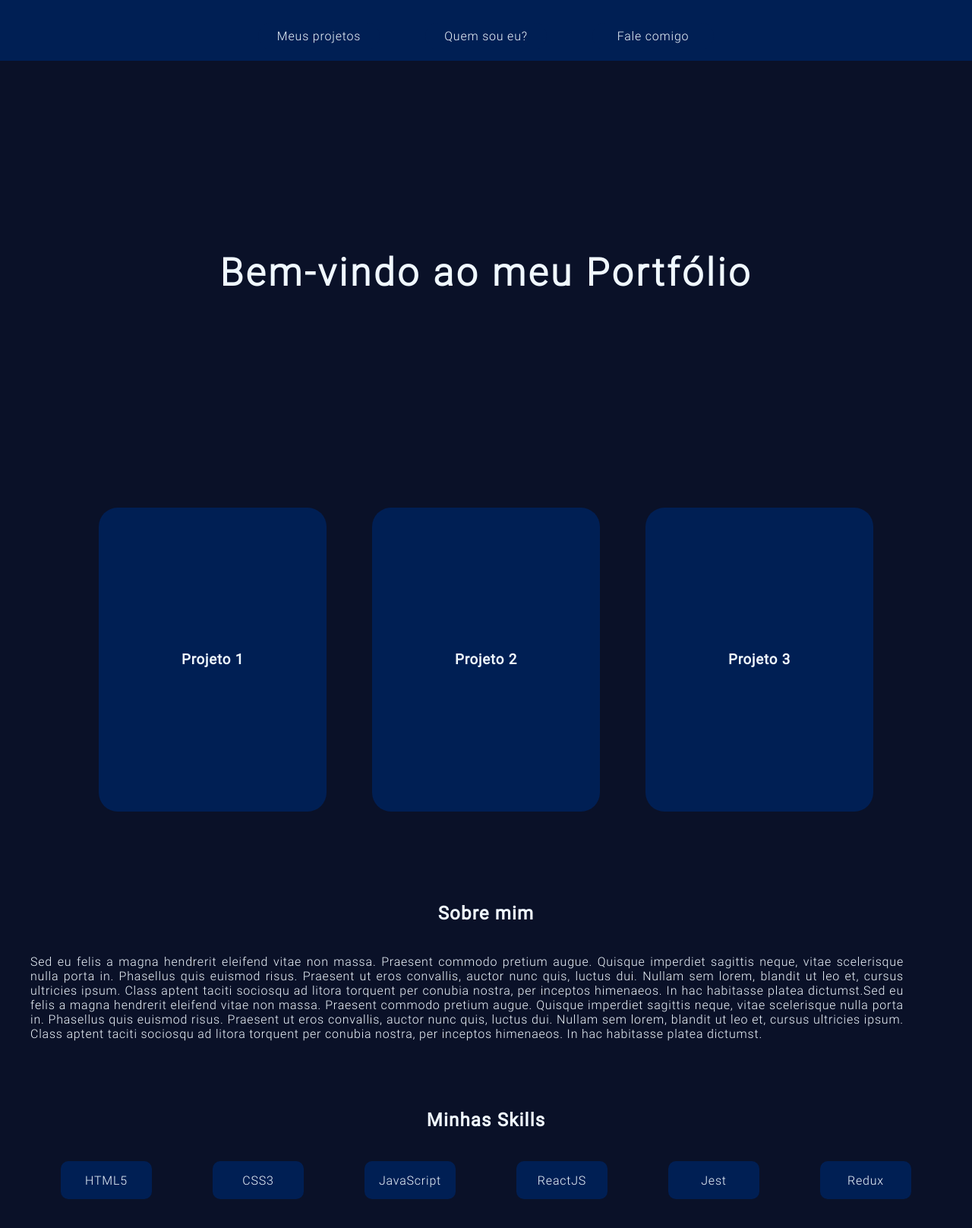
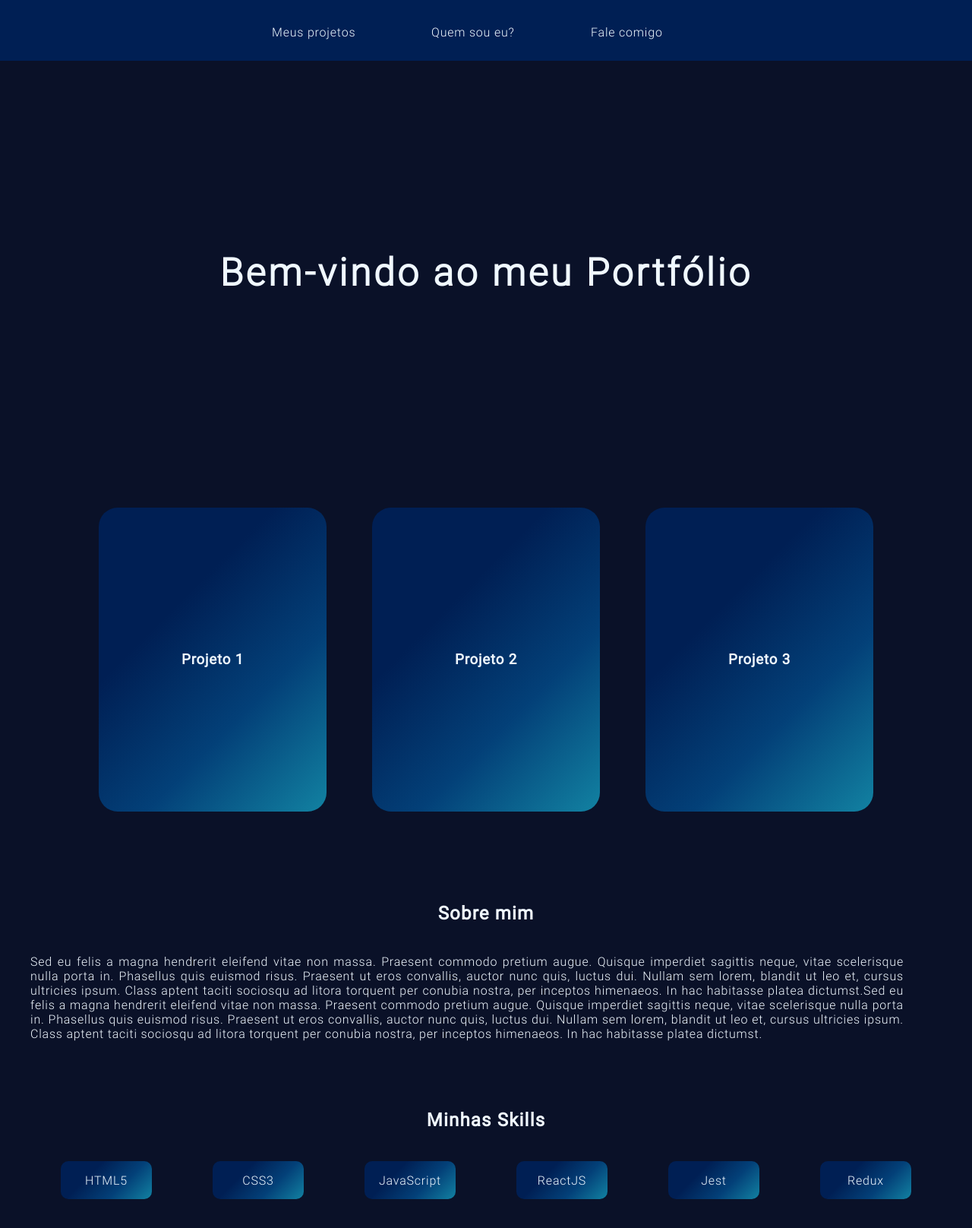
Before and after one commit to Tassio-Med/portfolio, a React (Create React App) app in the folder portfolio/: page / in a window 1280 px wide. Shown: the whole page at 76% size. Built offline with nearby package versions, Linux system fonts and the light colour scheme.

Commit message:
reposicionando os elementos e adicionando degradê em algumas caixas

```diff
--- a/portfolio/src/components/header.css
+++ b/portfolio/src/components/header.css
@@ -27,16 +27,15 @@ h1 {
 }
 
 .projects, .about, .contact {
+  align-items: center;
   border-radius: 25px;
   display: inline-flex;
   font-family: RobotoLight , Arial , Helvetica , sans-serif;
-  font-style: none;
-  justify-content: space-around;
+  /* justify-content: flex-end; */
   letter-spacing: 0.05em;
   width: 160px;
   height: 35px;
-  margin: 30px;
-  background-color: #001F54;
+  margin: 25px;
 }
 
 a {
@@ -45,11 +44,11 @@ a {
   justify-content: center;
   text-align: center;
   text-decoration: none;
-  /* font-weight: bold; */
 }
 
 nav {
   width: 100%;
   height: 80px;
+  justify-content: flex-end;
   background-color: #001F54
 }
--- a/portfolio/src/components/projects.css
+++ b/portfolio/src/components/projects.css
@@ -23,6 +23,7 @@
   width: 300px;
   height: 400px;
   margin: 30px;
-  background-color: #001F54;
+  background-color: #001f54;
+  background-image: linear-gradient(135deg, #001f54 33%, #034078 66%, #1282a2 100%);
 
 }
--- a/portfolio/src/components/skills.css
+++ b/portfolio/src/components/skills.css
@@ -26,7 +26,7 @@
   letter-spacing: 0.05em;
 }
 
-li {
+.html, .css, .js, .jest, .react, .redux {
   align-items: center;
   border-radius: 10px;
   display: inline-flex;
@@ -38,6 +38,7 @@ li {
   height: 50px;
   margin: 40px;
   background-color: #001F54;
+  background-image: linear-gradient(135deg, #001f54 33%, #034078 66%, #1282a2 100%);
 }
 
 .skills {
--- a/portfolio/src/components/skills.js
+++ b/portfolio/src/components/skills.js
@@ -5,12 +5,12 @@ function Skills(){
     <div>
       <h2 className="skillstitle">Minhas Skills</h2>
       <div className="skillslist">
-        <li>HTML5</li>
-        <li>CSS3</li>
-        <li>JavaScript</li>
-        <li>ReactJS</li>
-        <li>Jest</li>
-        <li>Redux</li>
+        <li className="html">HTML5</li>
+        <li className="css">CSS3</li>
+        <li className="js">JavaScript</li>
+        <li className="react">ReactJS</li>
+        <li className="jest">Jest</li>
+        <li className="redux">Redux</li>
       </div>
 
     </div>
```
